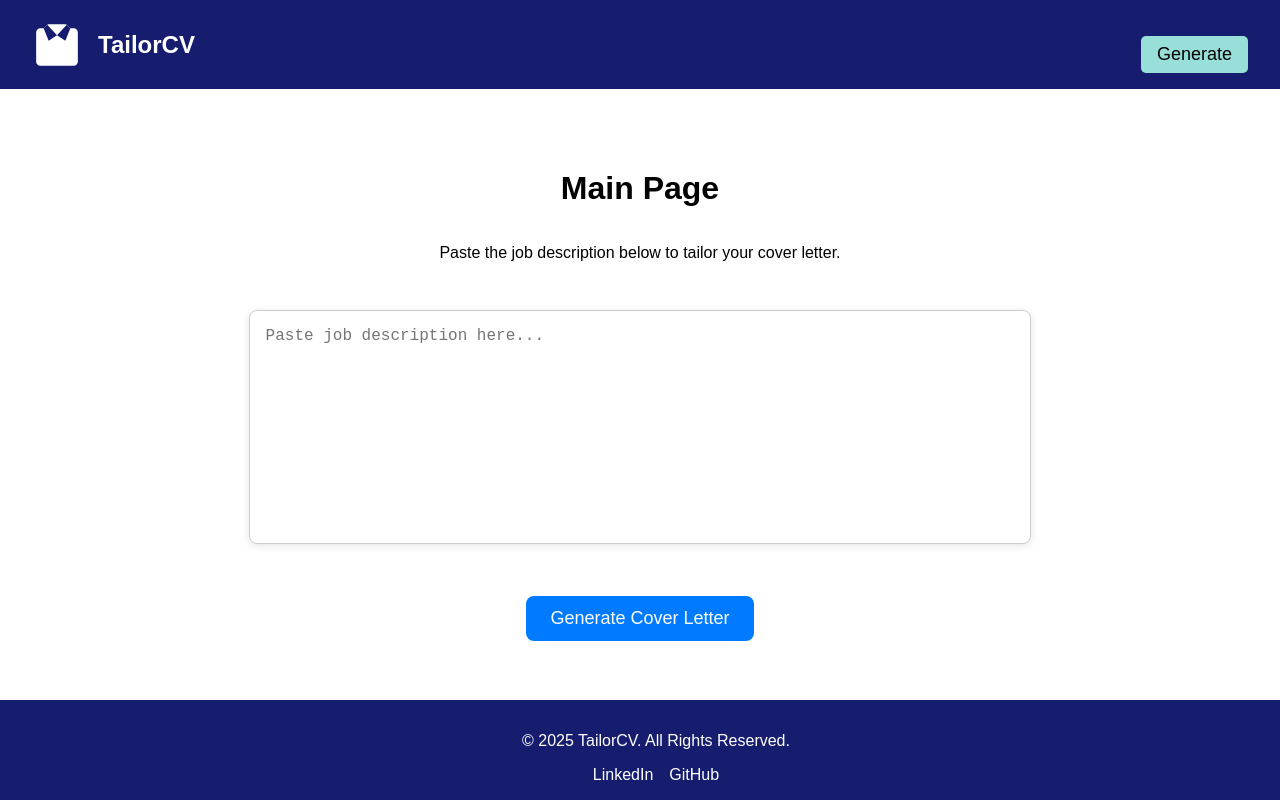
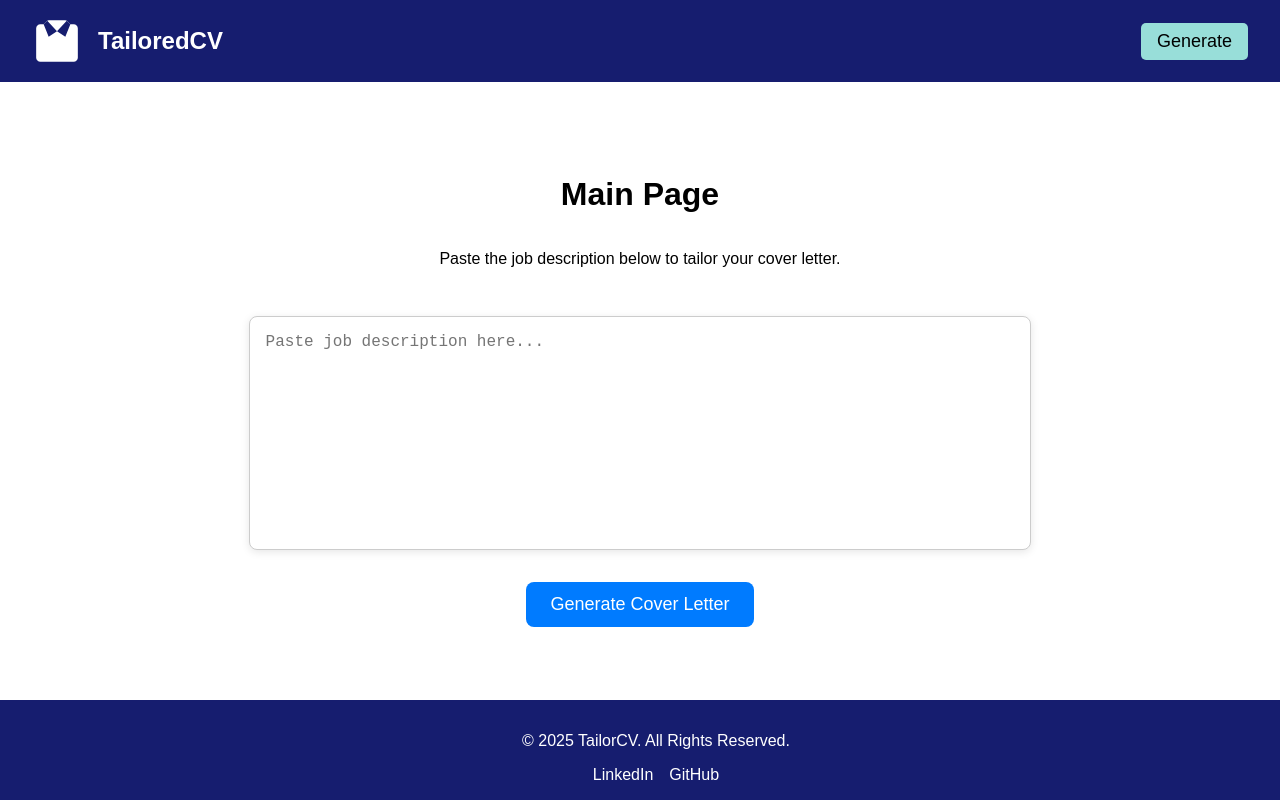
Before and after one commit to cshoffmann/TailoredCV, a React (Vite) app in the folder client/: page /main in a window 1280 px wide. Built offline with nearby package versions, Linux system fonts and the light colour scheme.

Commit message:
fixed button styling and logo name

```diff
--- a/client/src/components/Header.jsx
+++ b/client/src/components/Header.jsx
@@ -26,7 +26,7 @@ const Header = ({ onGenerate, jobDescription }) => {
         style={{ cursor: "pointer" }}
       >
         <SuitIcon className="suit-icon" />
-        <div className="logo">TailorCV</div>
+        <div className="logo">TailoredCV</div>
       </div>
       <button className="use-button" onClick={handleButtonClick}>
         Generate
--- a/client/src/styles/Header.css
+++ b/client/src/styles/Header.css
@@ -24,6 +24,7 @@
 }
 
 .use-button {
+  display: flex;
   background: #98ded9;
   color: black;
   padding: 0.5rem 1rem;
--- a/client/src/styles/MainPage.css
+++ b/client/src/styles/MainPage.css
@@ -28,7 +28,6 @@ button {
   border-radius: 8px;
   cursor: pointer;
   transition: background-color 0.3s ease, transform 0.1s ease;
-  margin-top: 20px;
 }
 
 button:hover {
```
